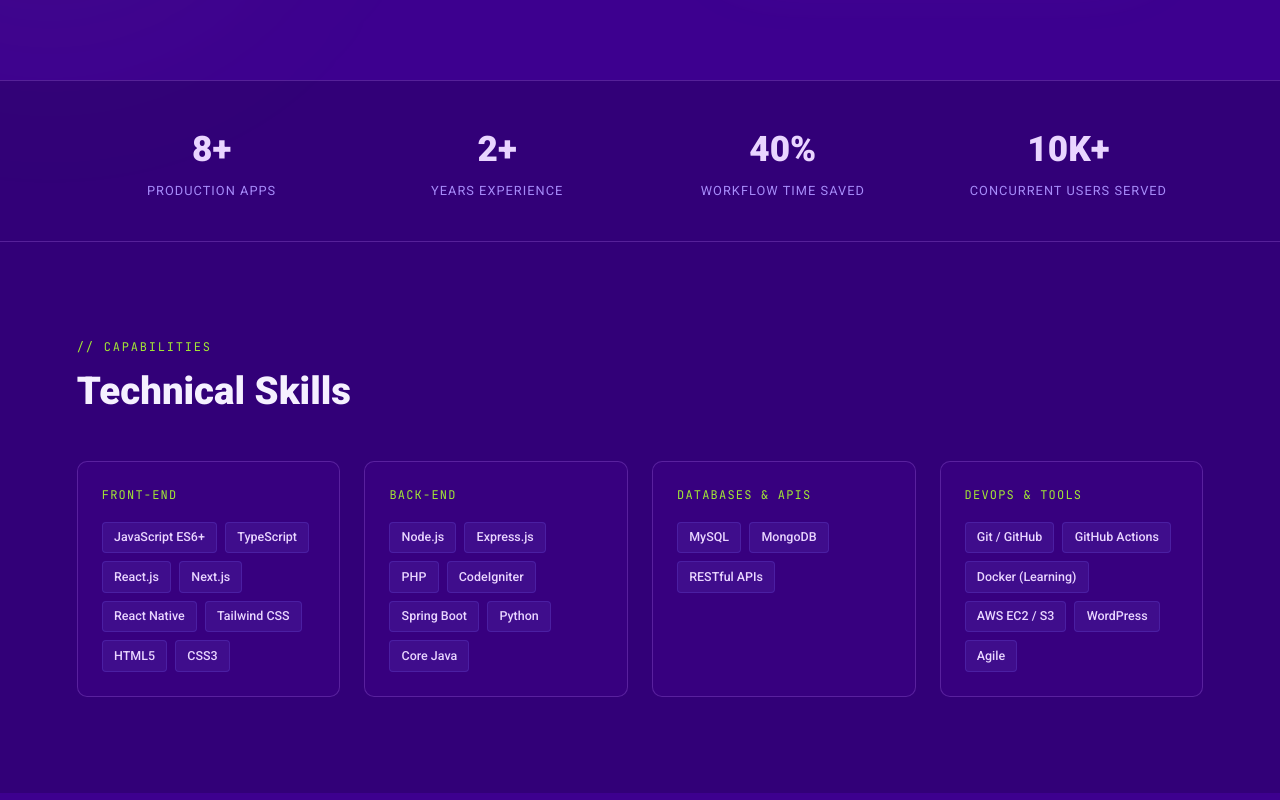
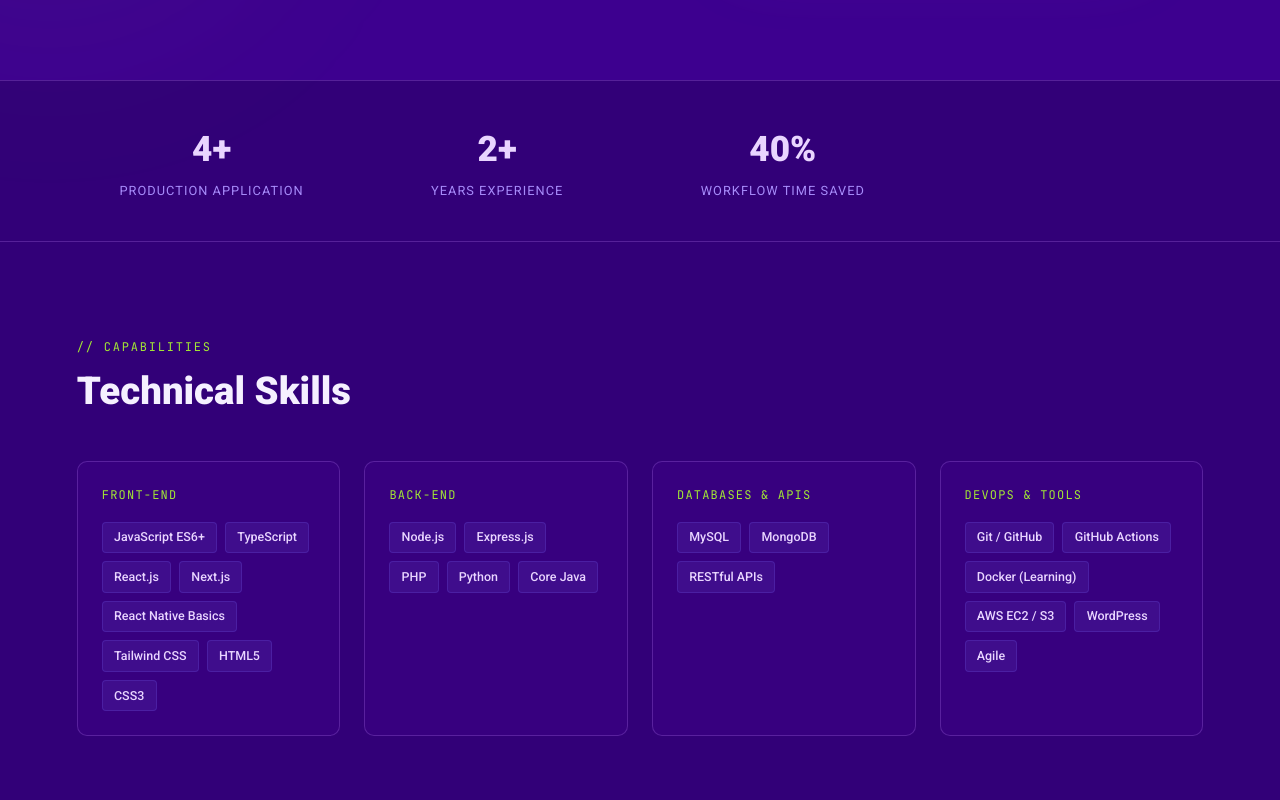
Before and after one commit to BhargaviKunta/Portfolio, a plain HTML site: page index.html in a window 1280 px wide. Shown: the part 720-1520 px from the top of the page. Drawn offline with Linux system fonts and the light colour scheme.

Commit message:
updated skill details

```diff
--- a/index.html
+++ b/index.html
@@ -372,8 +372,8 @@
   <div class="stats-strip">
     <div class="stats-inner">
       <div class="stat fade-up">
-        <div class="stat-num">8+</div>
-        <div class="stat-label">Production Apps</div>
+        <div class="stat-num">4+</div>
+        <div class="stat-label">Production Application</div>
       </div>
       <div class="stat fade-up">
         <div class="stat-num">2+</div>
@@ -383,10 +383,7 @@
         <div class="stat-num">40%</div>
         <div class="stat-label">Workflow Time Saved</div>
       </div>
-      <div class="stat fade-up">
-        <div class="stat-num">10K+</div>
-        <div class="stat-label">Concurrent Users Served</div>
-      </div>
+
     </div>
   </div>
 
@@ -401,7 +398,7 @@
           <div class="skill-tags">
             <span class="tag">JavaScript ES6+</span><span class="tag">TypeScript</span>
             <span class="tag">React.js</span><span class="tag">Next.js</span>
-            <span class="tag">React Native</span><span class="tag">Tailwind CSS</span>
+            <span class="tag">React Native Basics</span><span class="tag">Tailwind CSS</span>
             <span class="tag">HTML5</span><span class="tag">CSS3</span>
           </div>
         </div>
@@ -409,8 +406,8 @@
           <div class="skill-category">Back-End</div>
           <div class="skill-tags">
             <span class="tag">Node.js</span><span class="tag">Express.js</span>
-            <span class="tag">PHP</span><span class="tag">CodeIgniter</span>
-            <span class="tag">Spring Boot</span><span class="tag">Python</span>
+            <span class="tag">PHP</span>
+           <span class="tag">Python</span>
             <span class="tag">Core Java</span>
           </div>
         </div>
@@ -520,7 +517,7 @@
 
         <div class="project-card fade-up">
           <div class="project-icon">💳</div>
-          <div class="project-name">SelectCards Sales App</div>
+          <div class="project-name">SelectCards Sales Application</div>
           <p class="project-desc">Multi-role sales management system with advanced dashboards, real-time analytics, and reporting for 3 user types.</p>
           <div class="project-stack">
             <span>React.js</span><span>Node.js</span><span>MySQL</span>
@@ -540,10 +537,10 @@
 
         <div class="project-card fade-up">
           <div class="project-icon">📱</div>
-          <div class="project-name">E-Commerce Mobile App</div>
-          <p class="project-desc">Cross-platform mobile shopping app with cart functionality, backend API integration, and smooth user experience.</p>
+          <div class="project-name">E-Commerce Application</div>
+          <p class="project-desc">Cross-platform shopping application with cart functionality, backend API integration, and smooth user experience.</p>
           <div class="project-stack">
-            <span>React Native</span><span>REST API</span>
+            <span>React </span><span>REST API</span>
           </div>
         </div>
 
```
